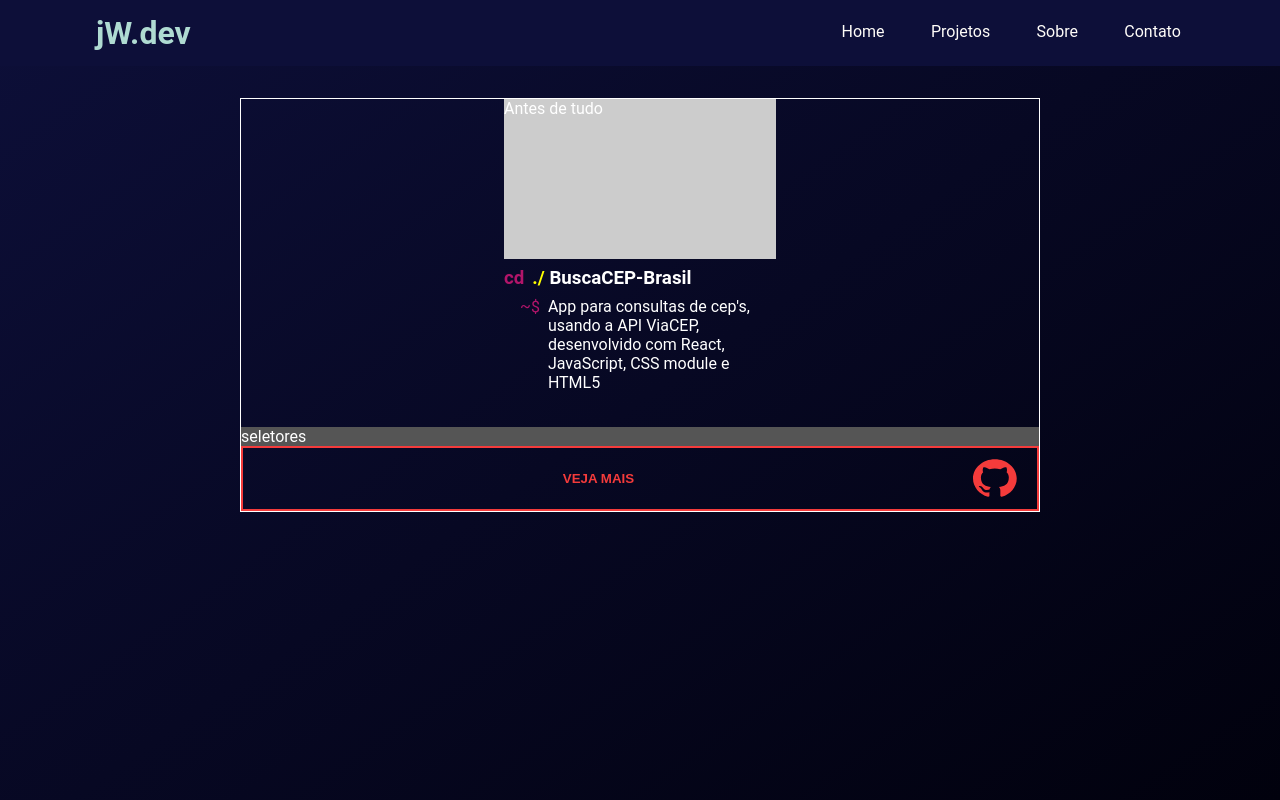
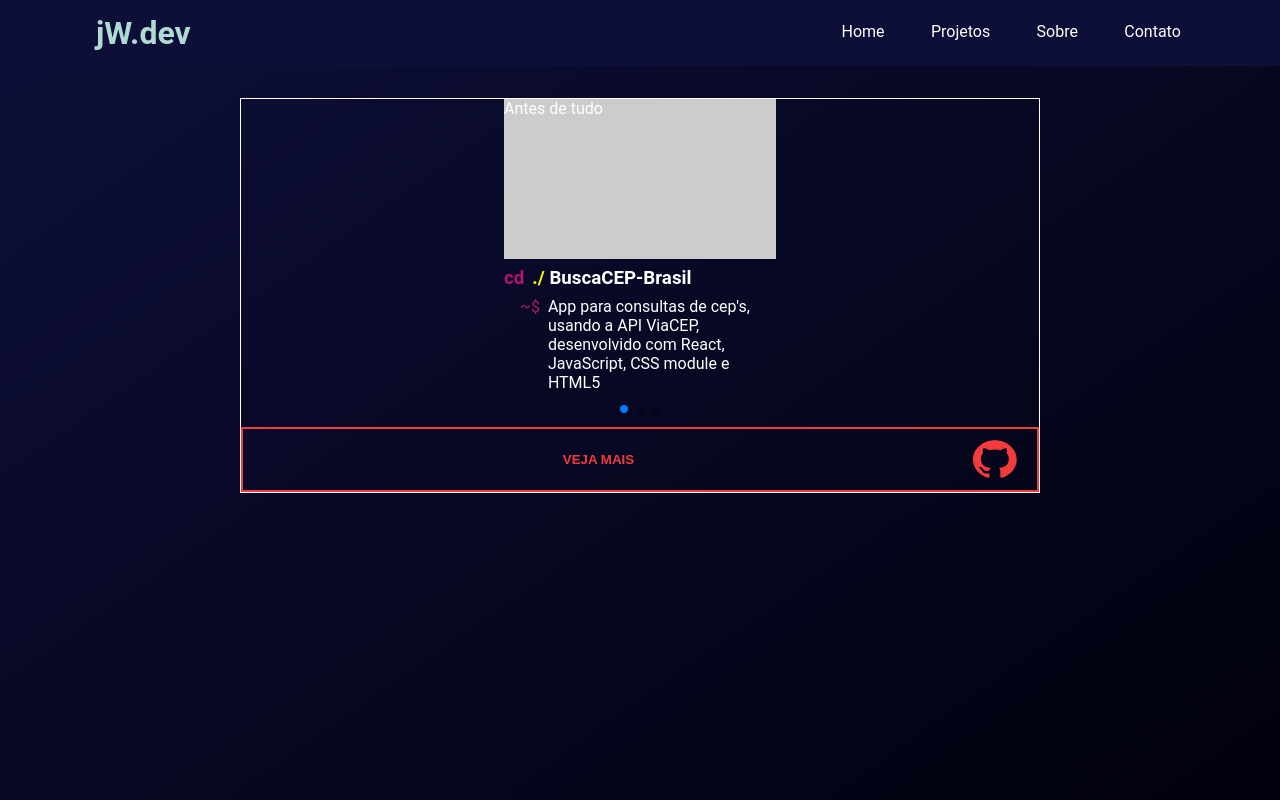
Before and after one commit to jeanwisotscki/portfolio, a Next.js app: page /projetos in a window 1280 px wide. Built offline with nearby package versions, Linux system fonts and the light colour scheme.

Commit message:
styled: ajustando swiper

```diff
--- a/src/components/Carousel/index.tsx
+++ b/src/components/Carousel/index.tsx
@@ -1,19 +1,20 @@
 import React from "react";
 import Image from "next/image";
+import { Pagination } from "swiper";
 import { Swiper, SwiperSlide } from "swiper/react";
 
 import { CarouselItem } from "./CarouselItem";
+import { carouselData } from "./carouselData";
 
 import { RedirectButton } from "../RedirectButton";
 
 import "swiper/css";
-import { SelectorsWrapper } from "./styles";
-import { carouselData } from "./carouselData";
+import "swiper/css/pagination";
 
 export const Carousel = () => {
   return (
     <div>
-      <Swiper>
+      <Swiper pagination={true} modules={[Pagination]}>
         {carouselData.map((item, index) => (
           <SwiperSlide key={index}>
             <CarouselItem data={item} />
@@ -21,9 +22,6 @@ export const Carousel = () => {
         ))}
       </Swiper>
 
-      <SelectorsWrapper>
-        <p>seletores</p>
-      </SelectorsWrapper>
       <RedirectButton
         href="https://github.com/jeanwisotscki/"
         icon={
```
